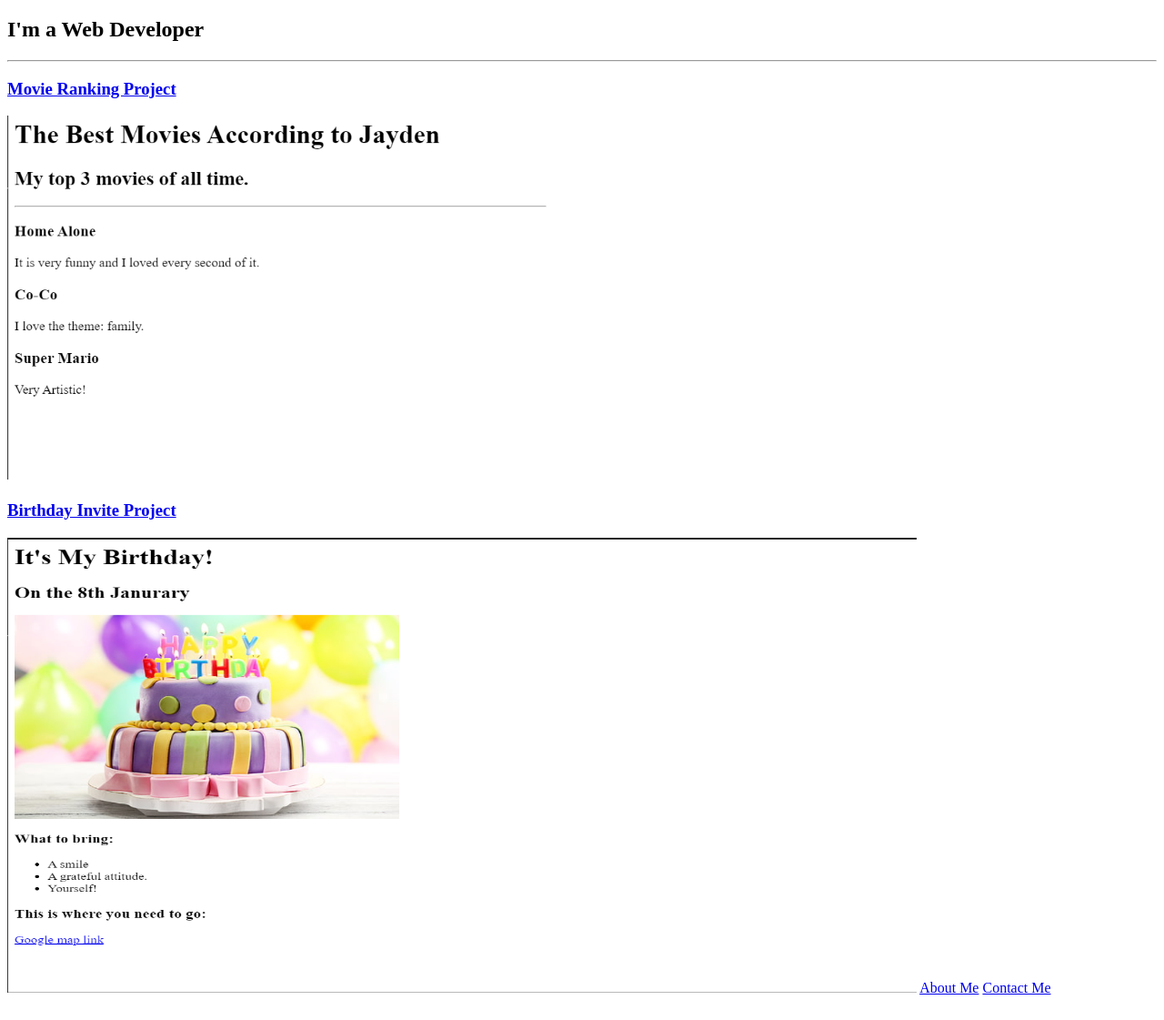
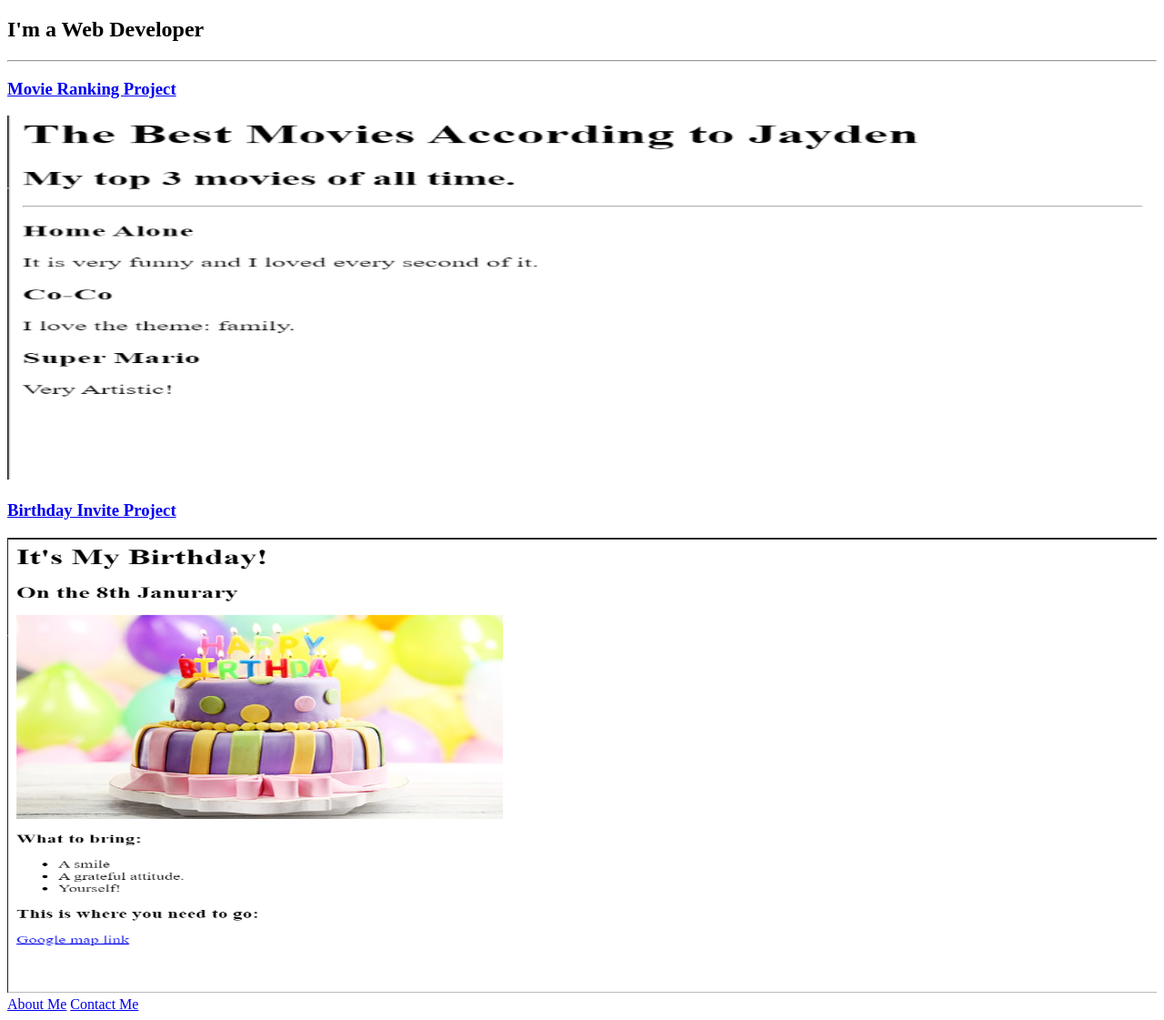
Before and after one commit to jmx-jiang/Portfolio, a plain HTML site: page index.html in a window 1280 px wide. Shown: the part 61-1182 px from the top of the page at 91% size. Drawn offline with Linux system fonts and the light colour scheme.

Commit message:
Update index.html

```diff
--- a/index.html
+++ b/index.html
@@ -1,18 +1,3 @@
-<!-- TODO 1: Create the HTML Boilerplate -->
-
-<!-- TODO 2: Add Your previous projects' HTML into the public folder -->
-
-<!-- TODO 3: Take screenshots of your project previews and add the images to the images folder -->
-
-<!-- TODO 4: Add titles/subtitles etc. -->
-
-<!-- TODO 5: Add a link to the project pages -->
-
-<!-- TODO 6: Add images to show the project previews
-HINT for TODO 6: You can use the height attribute set to 200 to make the image smaller:
-https://developer.mozilla.org/en-US/docs/Web/HTML/Element/img#attr-height -->
-
-<!-- TODO 7: Add the Contact Me and About Me page links -->
 <!DOCTYPE html>
 
 <html lang="en">
@@ -28,15 +13,15 @@ https://developer.mozilla.org/en-US/docs/Web/HTML/Element/img#attr-height -->
     <h3>
       <a href="./public/movie-ranking.html">Movie Ranking Project</a>
     </h3>
-    <img src="./assets/images/Movie Ranking Project.png" alt="Website for movie ranking" height="400px" width="600px" />
+    <img src="./assets/images/Movie Ranking Project.png" alt="Website for movie ranking" height="400px" width="100%" />
     <h3>
       <a href="./public/birthday-invite.html">Birthday Invite Project</a>
     </h3>
     <img
       src="./assets/images/Birthday Invite Project.png"
-      alt="Website for birday inviting"
+      alt="Website for birthday inviting"
       height="500px"
-      width="1000px" />
+      width="100%" />
     <a href="./public/about.html">About Me</a>
     <a href="./public/contact.html">Contact Me</a>
   </body>
```
